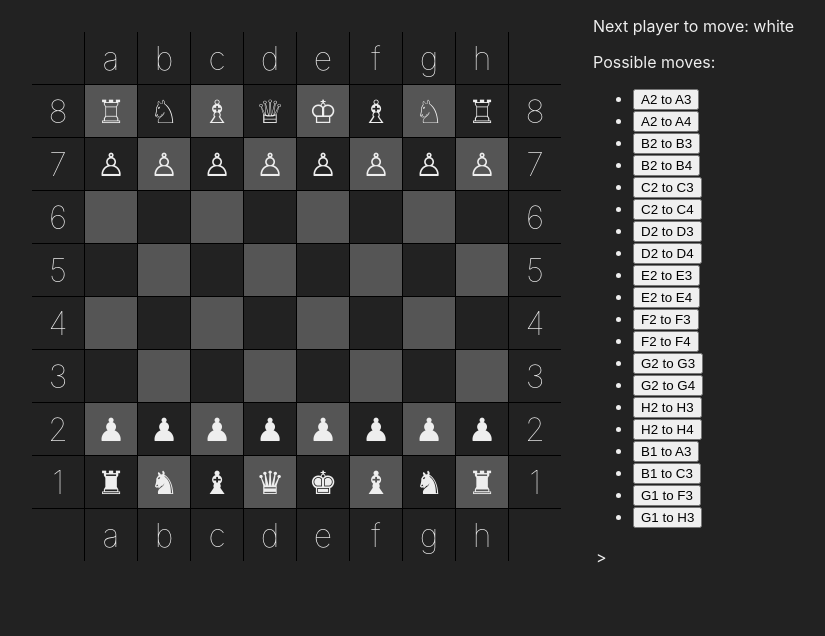
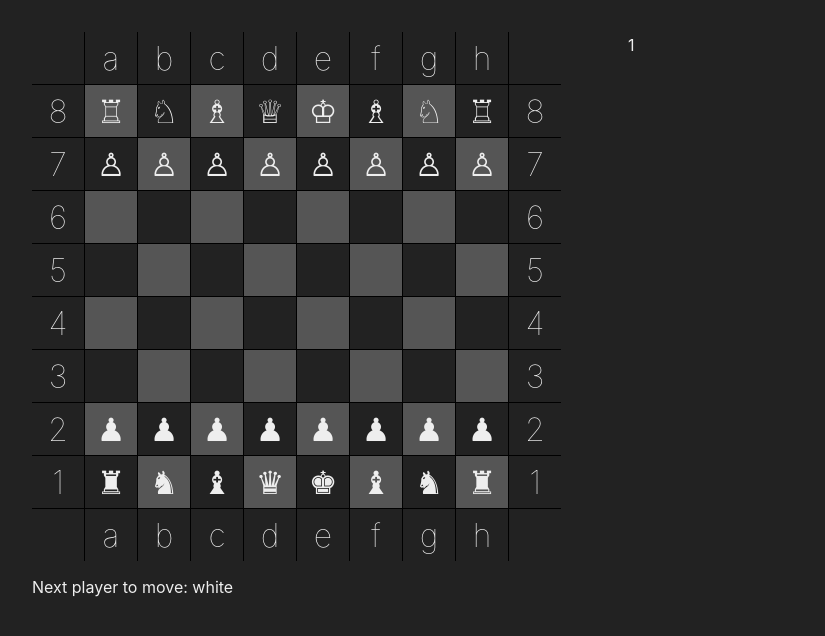
Before and after one commit to alexbostock/chess, a React (Create React App) app: page / in a window 1280 px wide. Shown: the top 636 px of the page, without its empty margins (0-825 px from the left). Built offline with nearby package versions, Linux system fonts and the light colour scheme.

Commit message:
Revise sidebar UI

```diff
--- a/src/Board.tsx
+++ b/src/Board.tsx
@@ -9,6 +9,10 @@ export default function Board(props: { board: BoardState; move: (move: Move) =>
   const [currentlySelectedPosition, selectPosition] = useState<Position | undefined>();
 
   function handleClick(position: Position) {
+    if (props.board.isCheckmate() || props.board.isStalemate()) {
+      return;
+    }
+
     const piece = props.board.pieceAtPosition(position);
     if (piece && piece.colour === props.board.nextToMove) {
       selectPosition(position);
@@ -59,30 +63,10 @@ export default function Board(props: { board: BoardState; move: (move: Move) =>
       .map((rowNumber) => row(props.board, rowNumber)),
     labelRow('labels-bottom'),
   ];
-  const possibleMoves = props.board.allLegalMoves();
-
-  const possibleMovesList = possibleMoves.length ? (
-    <>
-      <p>Possible moves:</p>
-      <ul>
-        {possibleMoves.map(({ fromPosition, toPosition }) => (
-          <li key={`${fromPosition.encodedCoordinate}_${toPosition.encodedCoordinate}`}>
-            <button
-              onClick={() => props.move({ fromPosition, toPosition })}
-            >{`${fromPosition.encodedCoordinate} to ${toPosition.encodedCoordinate}`}</button>
-          </li>
-        ))}
-      </ul>
-    </>
-  ) : (
-    <></>
-  );
 
   return (
     <div className="game-view">
       <div className="game-sidebar">
-        <GameStatus board={props.board} />
-        {possibleMovesList}
         <MoveHistory board={props.board} />
       </div>
 
@@ -90,6 +74,7 @@ export default function Board(props: { board: BoardState; move: (move: Move) =>
         <table className="board">
           <tbody>{rows}</tbody>
         </table>
+        <GameStatus board={props.board} />
       </div>
     </div>
   );
--- a/src/MoveHistory.tsx
+++ b/src/MoveHistory.tsx
@@ -4,7 +4,7 @@ import { moveToNotation, pairedMoves } from './lib/move-history';
 export default function MoveHistory(props: { board: Board }) {
   const moves = props.board.pastMoves.map(moveToNotation);
   if (!props.board.previousMove?.gameEnd) {
-    moves.push('>');
+    moves.push('');
   }
 
   return (
@@ -12,6 +12,7 @@ export default function MoveHistory(props: { board: Board }) {
       <tbody>
         {pairedMoves(moves).map((row, rowNumber) => (
           <tr key={rowNumber}>
+            <td key="index">{rowNumber + 1}</td>
             {row.map((move, index) => (
               <td key={index}>{move}</td>
             ))}
--- a/src/index.css
+++ b/src/index.css
@@ -14,12 +14,12 @@ body {
   flex-direction: row-reverse;
 }
 
+.game-view > * {
+  padding: 2em;
+}
+
 .game-view > .game-sidebar {
   flex-grow: 1;
-}
-
-.board-container {
-  padding: 2em;
 }
 
 .board {
```
Also changed, not shown: 1 other file (tests, documents, lock files or other folders).
